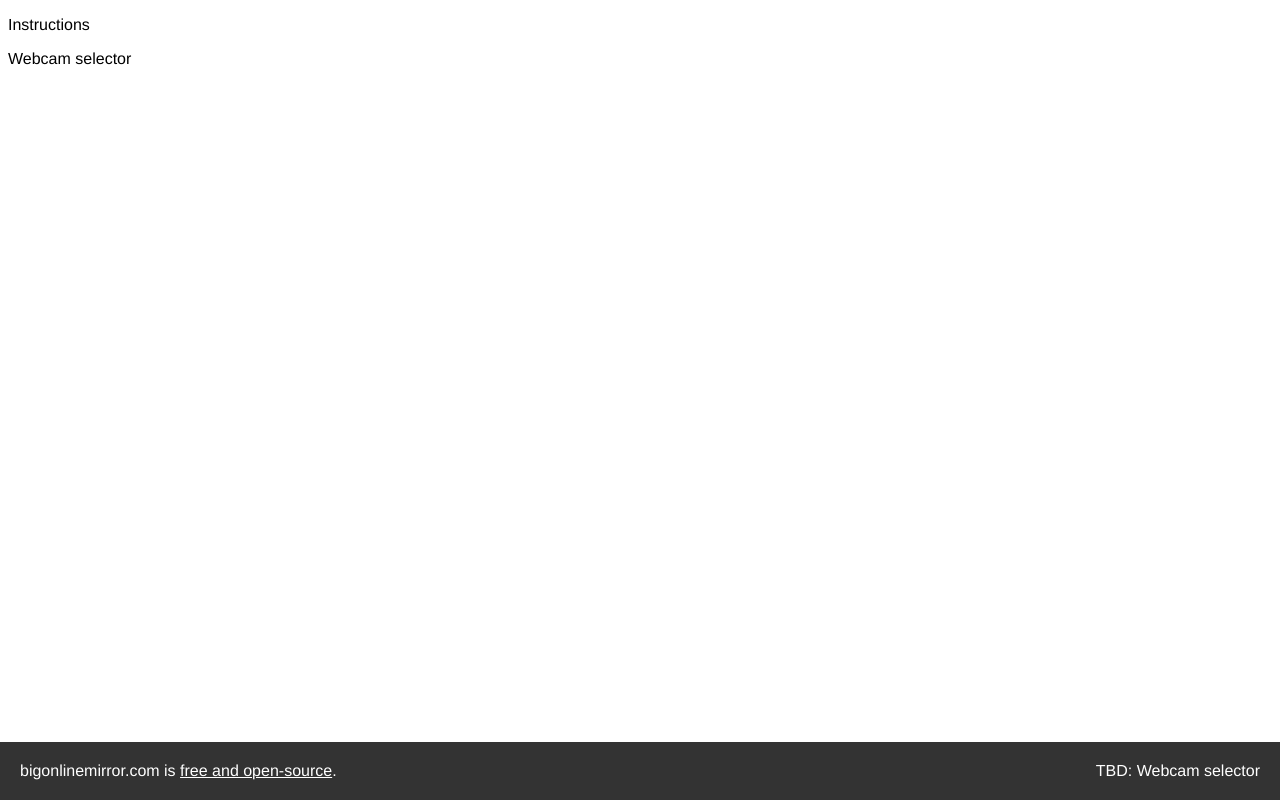
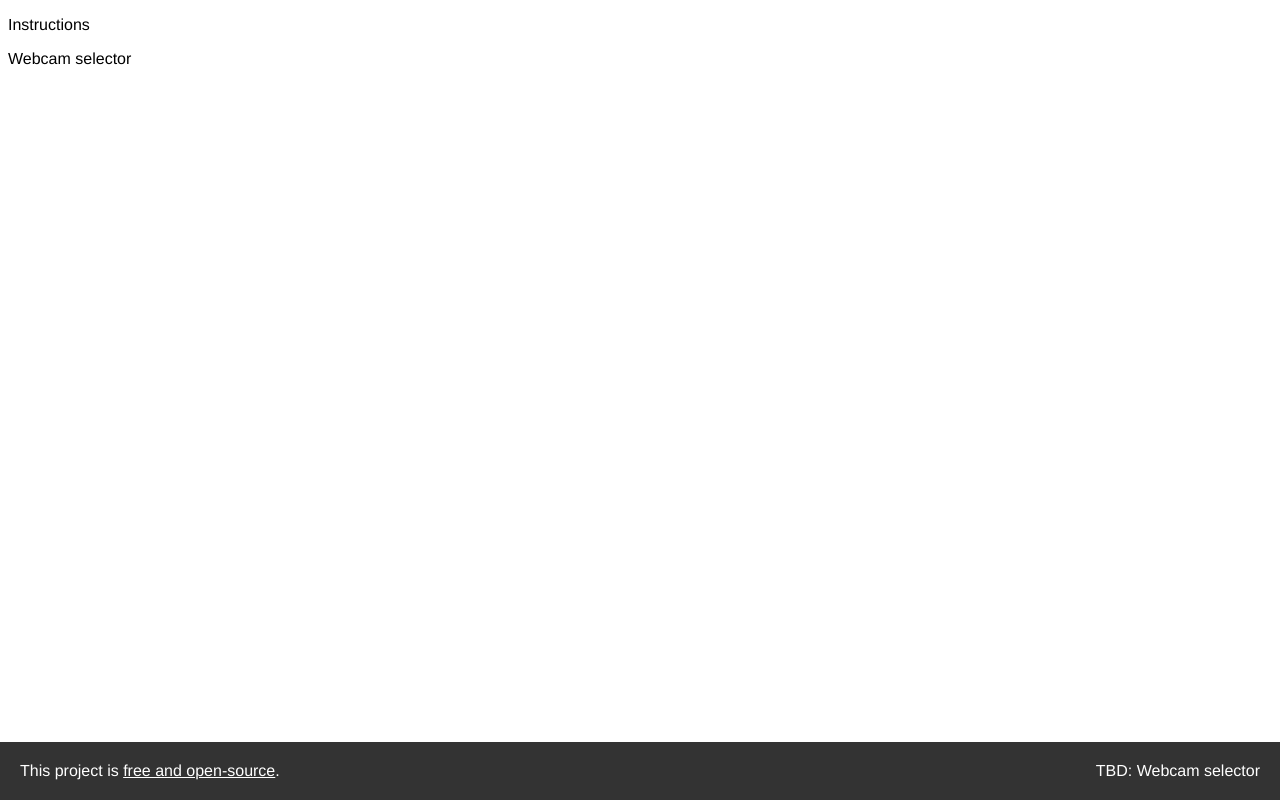
Before and after one commit to openjck/bigonlinemirror.com, a React (Vite) app: page / in a window 1280 px wide. Built offline with nearby package versions, Linux system fonts and the light colour scheme.

Commit message:
Rename, prepare for domain to expire

```diff
--- a/src/Footer.jsx
+++ b/src/Footer.jsx
@@ -19,8 +19,8 @@ export default function Footer() {
   return (
     <footer>
       <span>
-        bigonlinemirror.com is{" "}
-        <a href="https://github.com/openjck/bigonlinemirror.com">
+        This project is{" "}
+        <a href="https://github.com/openjck/mirror-we-app">
           free and open-source
         </a>.
       </span>
```
Also changed, not shown: 3 other files (tests, documents, lock files or other folders).
